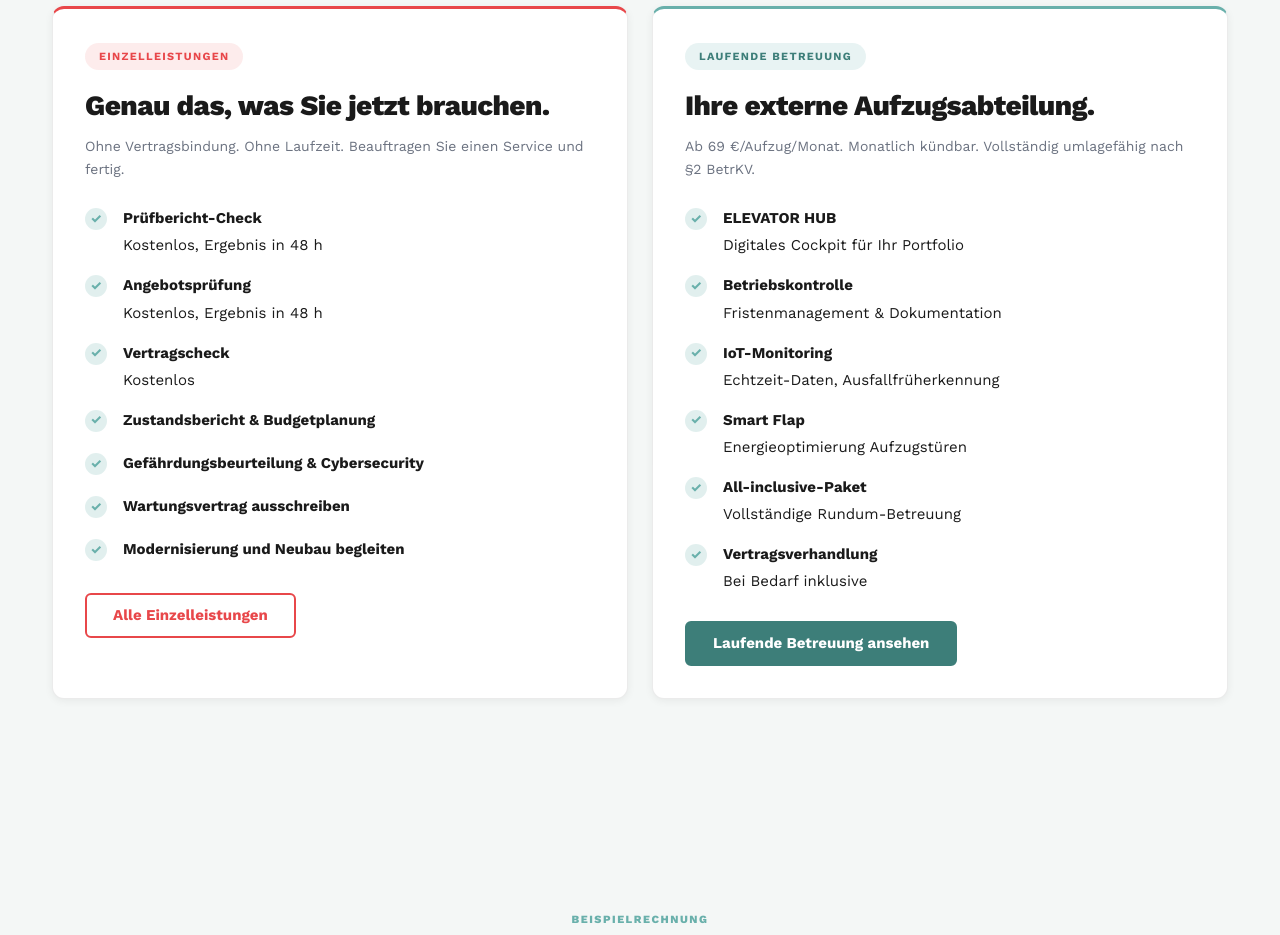
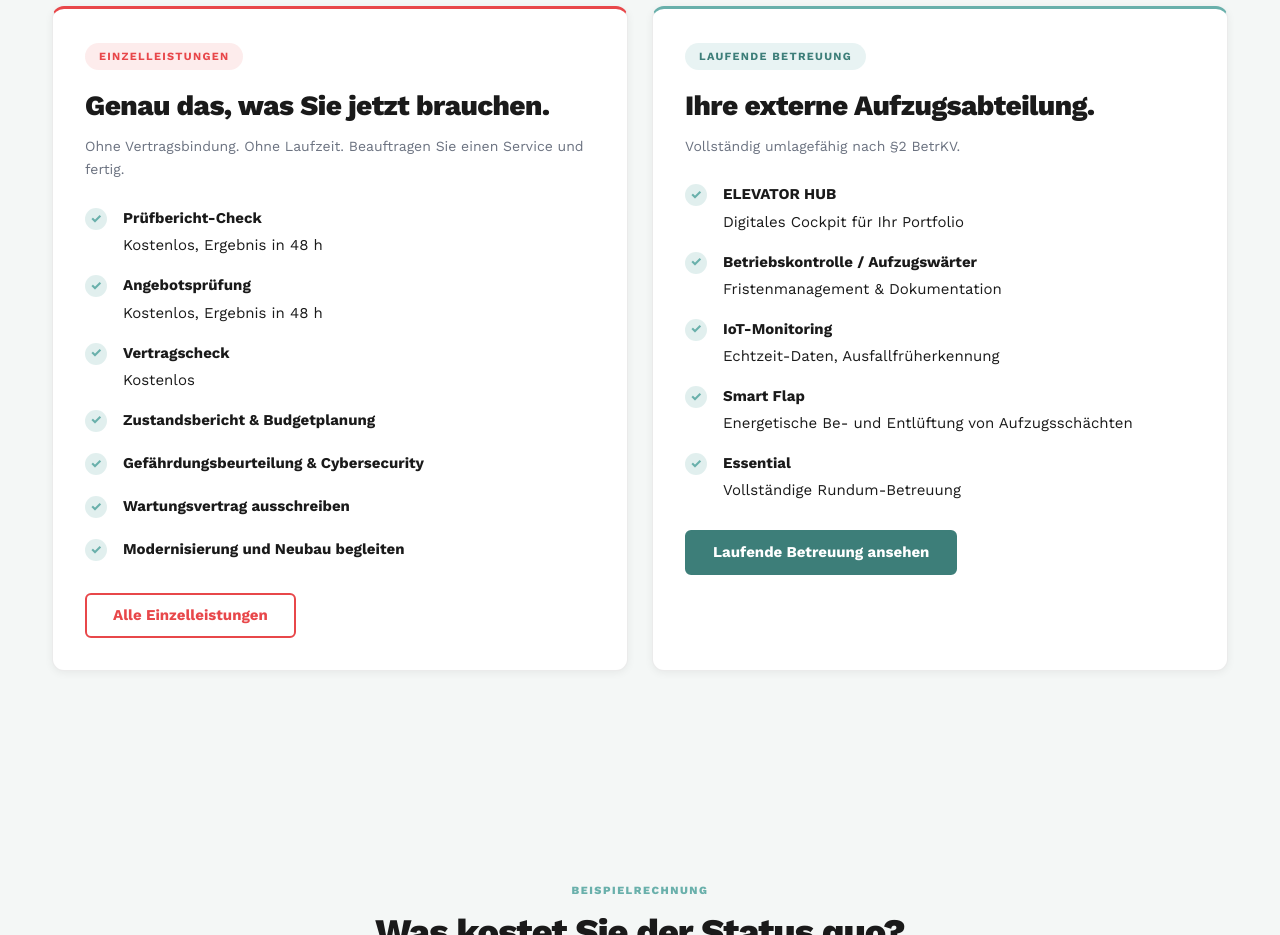
Before and after one commit to Elevoniq/elevoniq-website, a plain HTML site: page index-A.html in a window 1280 px wide. Shown: the part 3600-4535 px from the top of the page. Drawn offline with Linux system fonts and the light colour scheme.

Commit message:
content: Laufende Betreuung Sektion — Preistext, Betriebskontrolle, Smart Flap, Essential, Vertragsverhandlung

```diff
--- a/index-A.html
+++ b/index-A.html
@@ -657,7 +657,7 @@
       <div class="card" style="border-top:3px solid var(--color-teal);">
         <span class="badge badge-teal" style="margin-bottom:1.25rem;">Laufende Betreuung</span>
         <h3 style="margin-bottom:0.75rem;">Ihre externe Aufzugsabteilung.</h3>
-        <p style="font-size:14px;color:var(--color-gray);margin-bottom:1.5rem;">Ab 69 €/Aufzug/Monat. Monatlich kündbar. Vollständig umlagefähig nach §2 BetrKV.</p>
+        <p style="font-size:14px;color:var(--color-gray);margin-bottom:1.5rem;">Vollständig umlagefähig nach §2 BetrKV.</p>
         <ul class="feature-list" style="margin-bottom:1.75rem;">
           <li class="feature-item">
             <span class="feature-check">✓</span>
@@ -665,7 +665,7 @@
           </li>
           <li class="feature-item">
             <span class="feature-check">✓</span>
-            <span class="feature-item-text"><strong>Betriebskontrolle</strong> Fristenmanagement &amp; Dokumentation</span>
+            <span class="feature-item-text"><strong>Betriebskontrolle / Aufzugswärter</strong> Fristenmanagement &amp; Dokumentation</span>
           </li>
           <li class="feature-item">
             <span class="feature-check">✓</span>
@@ -673,15 +673,11 @@
           </li>
           <li class="feature-item">
             <span class="feature-check">✓</span>
-            <span class="feature-item-text"><strong>Smart Flap</strong> Energieoptimierung Aufzugstüren</span>
+            <span class="feature-item-text"><strong>Smart Flap</strong> Energetische Be- und Entlüftung von Aufzugsschächten</span>
           </li>
           <li class="feature-item">
             <span class="feature-check">✓</span>
-            <span class="feature-item-text"><strong>All-inclusive-Paket</strong> Vollständige Rundum-Betreuung</span>
-          </li>
-          <li class="feature-item">
-            <span class="feature-check">✓</span>
-            <span class="feature-item-text"><strong>Vertragsverhandlung</strong> Bei Bedarf inklusive</span>
+            <span class="feature-item-text"><strong>Essential</strong> Vollständige Rundum-Betreuung</span>
           </li>
         </ul>
         <a href="/laufende-betreuung/" class="btn-teal">Laufende Betreuung ansehen</a>
```
Also changed, not shown: index.html (+4 -8 lines).
